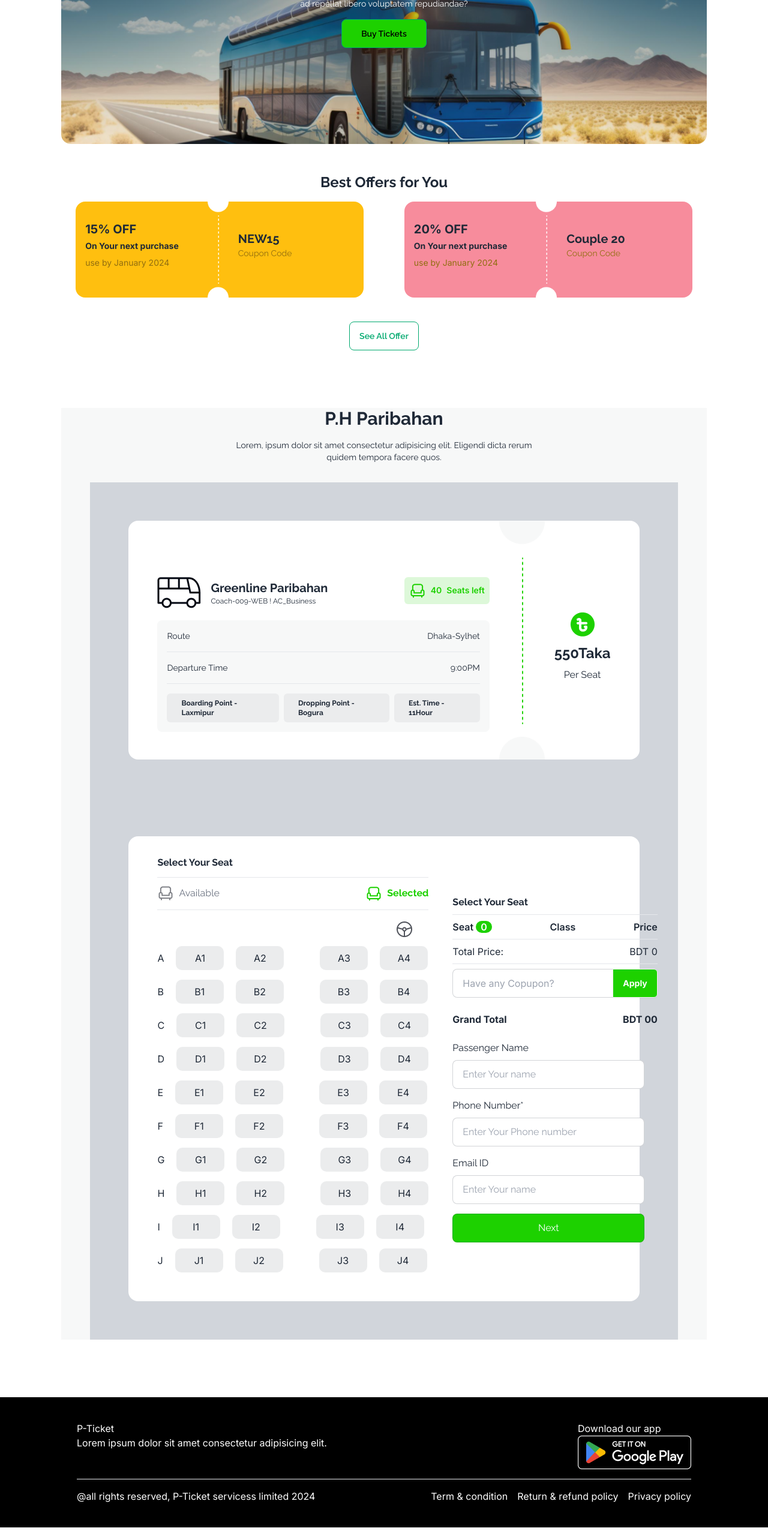
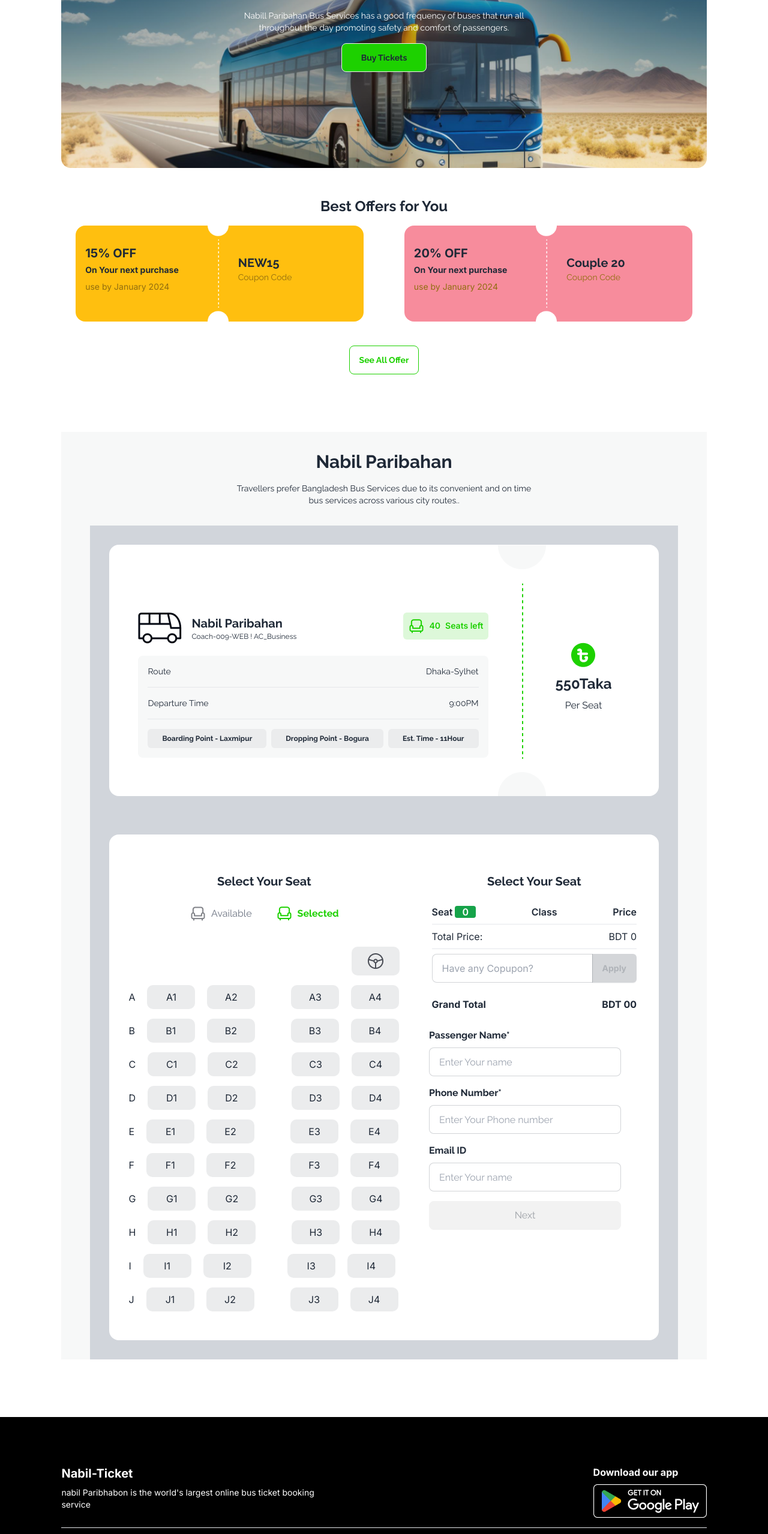
Before and after one commit to nipun-info/ticket-booking, a plain HTML site: page index.html in a window 1280 px wide. Shown: the part 240-2797 px from the top of the page at 60% size. Drawn offline with nearby package versions, Linux system fonts and the light colour scheme.

Commit message:
Complete the assignment

```diff
--- a/css/style.css
+++ b/css/style.css
@@ -1,12 +1,8 @@
 /* google font */
-
 @import url('https://fonts.googleapis.com/css2?family=Raleway:ital,wght@0,100..900;1,100..900&display=swap');
 
 @import url('https://fonts.googleapis.com/css2?family=Inter:wght@100..900&display=swap');
 
-/* :root {
-    --font-inter : "Inter", sans-serif;
-} */
 html {
     scroll-behavior: smooth;
 }
@@ -17,22 +13,6 @@ body {
 
 .font-inter {
     font-family: "Inter", sans-serif;
-}
-
-/* .hero {
-    background-image: url("../images/banner.png");
-    background-repeat: no-repeat;
-    background-position: center;
-    background-size: cover;
-    padding: 5rem 0 20rem;
-} */
-
-.ticket-buy {
-    background-color: #F7F8F8;
-    border-top: 2px solid #1DD100;
-    border-top-left-radius: 50px;
-    border-top-right-radius: 50px;
-    padding-top: 5rem;
 }
 
 .seat-number {
@@ -46,17 +26,6 @@ body {
     justify-content: center;
 }
 
-#seat-purches-count {
-    background-color: #1DD100;
-    color: #FFF;
-    padding: 0 8px;
-    border-radius: 10px;
-}
-
-.bg-green {
-    background-color: #1DD100;
-}
-
 .card-header,
 .ticket-purchase-card .card,
 .card-total-price {
@@ -64,7 +33,6 @@ body {
     justify-content: space-between;
     flex-direction: row;
     gap: 20px;
-
 }
 
 .ticket-purchase-card .card {
@@ -74,6 +42,14 @@ body {
     border-radius: 5px;
 }
 
+.bg-green {
+    background-color: #1DD100;
+}
+
+.disabled {
+    pointer-events: none;
+}
+
 .succes-model {
     position: absolute;
     top: 50%;
--- a/index.html
+++ b/index.html
@@ -17,10 +17,6 @@
                 extend: {
                     colors: {
                         primary: '#1DD100',
-                    },
-                    backgroundImage: {
-                        'hero-banner': "url('../images/banner.png')",
-                        'footer-texture': "url('/img/footer-texture.png')",
                     }
                 }
             }
@@ -29,14 +25,13 @@
 
     <!-- custom css font -->
     <link rel="stylesheet" href="css/style.css">
-
 </head>
 
 <body>
     <header id="header" class="max-w-[1368px] mx-auto lg:px-[10%] px-[2%]">
         <nav class="flex items-center justify-between py-4">
             <div class="nav-logo text-2xl font-bold">
-                P-Ticket
+                Nabil-Ticket
             </div>
             <ul class="lg:flex md:flex hidden  gap-8 text-sm ">
                 <li><a href="#">Home</a></li>
@@ -44,7 +39,7 @@
                 <li><a href="#">Destination</a></li>
                 <li><a href="#">Search</a></li>
             </ul>
-            <button class="btn btn-outline btn-success bg-[#E8FAE5] ">
+            <button class="btn btn-outline btn-success font-bold bg-[#E8FAE5] ">
                 Bus
                 <img src="images/bus-icon.png" alt="">
             </button>
@@ -54,16 +49,16 @@
     <main class="max-w-[1368px] mx-auto lg:px-[8%] px-[2%]">
         <!-- hero section -->
         <section id="hero-section"
-            class="hero rounded-2xl bg-[url('../images/banner.png')] bg-center bg-cover bg-no-repeat pt-10 pb-40">
+            class="hero rounded-2xl bg-[url('../images/banner.png')] bg-center bg-cover bg-no-repeat pt-20 pb-40">
             <div class="content max-w-[500px] mx-auto text-center text-white space-y-4">
                 <h1 class="lg:text-4xl text-2xl font-bold leading-10">
-                    End-to-End Travel With <br> P Paribahan
+                    End-to-End Travel With <br>Nabil Paribahan
                 </h1>
                 <p class="text-sm">
-                    Lorem ipsum dolor sit amet, consectetur adipisicing elit. Debitis perspiciatis ad repellat libero
-                    voluptatem repudiandae?
+                    Nabill Paribahan Bus Services has a good frequency of buses that run all throughout the day
+                    promoting safety and comfort of passengers.
                 </p>
-                <button id="scroll-by-ticket" class="btn btn-success bg-[#1DD100] px-8 font-semibold">
+                <button id="scroll-by-ticket" class="btn bg-primary px-8 font-bold">
                     <a href="#ticket-section">Buy Tickets</a>
                 </button>
             </div>
@@ -101,28 +96,27 @@
                         <p class="text-sm text-[#916E10]">Coupon Code</p>
                     </div>
                 </div>
-
             </div>
 
             <!-- button -->
             <div class="text-center my-10">
-                <button class="btn btn-outline btn-success ">See All Offer</button>
+                <button class="btn btn-outline text-primary font-bold">See All Offer</button>
             </div>
         </section>
 
         <!-- Ticket booking container -->
         <section id="ticket-section" class="bg-[#F7F8F8] my-24 ">
-            <div class="section-header max-w-[500px] mx-auto text-center pb-8">
-                <h2 class="text-3xl font-bold mb-4">P.H Paribahan</h2>
+            <div class="section-header max-w-[500px] mx-auto text-center py-8">
+                <h2 class="text-3xl font-bold mb-4">Nabil Paribahan</h2>
                 <p class="text-sm">
-                    Lorem, ipsum dolor sit amet consectetur adipisicing elit. Eligendi dicta rerum quidem tempora facere
-                    quos.
+                    Travellers prefer Bangladesh Bus Services due to its convenient and on time bus services across
+                    various city routes..
                 </p>
             </div>
 
             <div class="main-content lg:px-12 px-2">
                 <!-- =========  main content Top ====== -->
-                <div class="bg-gray-300 p-16">
+                <div class="bg-gray-300 p-8">
                     <div class="flex lg:flex-row flex-col gap-4 bg-white px-12  items-center rounded-2xl">
                         <!-- --------- Top left ------ -->
                         <div class=" mt-12">
@@ -132,14 +126,14 @@
                                 <div class="flex gap-4 items-center">
                                     <img src="./images/bus-logo.png" alt="">
                                     <div>
-                                        <h3 class="text-xl font-bold">Greenline Paribahan</h3>
+                                        <h3 class="text-xl font-bold">Nabil Paribahan</h3>
                                         <p class="text-xs">Coach-009-WEB ! AC_Business</p>
                                     </div>
                                 </div>
                                 <!-- top right -->
                                 <div>
                                     <p
-                                        class="bg-[#DDF8D9] p-2 rounded-md text-sm text-[#1DD100] font-semibold font-inter flex items-center gap-2">
+                                        class="bg-[#DDF8D9] p-2 rounded-md text-sm text-primary font-semibold font-inter flex items-center gap-2">
                                         <img src="./images/seat-green.png" alt="">
                                         <span id="seat-left">40 </span> Seats left
                                     </p>
@@ -189,13 +183,13 @@
                 </div>
 
                 <!-- =========  main content bottom ====== -->
-                <div class="bg-gray-300 p-16">
-                    <div class="flex lg:flex-row flex-col gap-10 bg-white px-12  items-center rounded-2xl py-8 ">
+                <div class="bg-gray-300 p-8">
+                    <div class="flex lg:flex-row flex-col lg:justify-between justify-center p-8 bg-white  rounded-2xl ">
                         <!-- ---- content bottom left ---- -->
-                        <div class="space-y-3">
-                            <h3 class="font-bold">Select Your Seat</h3>
+                        <div class="space-y-3 flex flex-col items-center mt-8">
+                            <h3 class="font-bold text-xl ">Select Your Seat</h3>
                             <hr>
-                            <div class="flex  justify-between">
+                            <div class="flex justify-between gap-10">
                                 <p class="flex items-center gap-2 text-gray-500">
                                     <img src="./images/seat-gray.png" alt="">
                                     Available
@@ -206,13 +200,16 @@
                                 </p>
                             </div>
                             <hr>
-                            <div class="ticket-booking font-inter mt-8 ">
-                                <div class="flex bg-[#EBECED]  relative">
-                                    <ul class="absolute right-6 top-1 ">
+                            <div class="font-inter mt-8 ">
+                                <div class="row mb-4 mt-4">
+                                    <ul class="flex justify-end  ">
+                                        <li class="seat-number">
                                             <img src="./images/wheel.png" alt="">
+                                        </li>
                                     </ul>
                                 </div>
-                                <div class="row mb-4 mt-12">
+
+                                <div class="row mb-4 mt-4">
                                     <ul class="flex items-center gap-5 ">
                                         <li>A</li>
                                         <li id="a1" class="seat-number">A1</li>
@@ -317,15 +314,18 @@
                         </div>
 
                         <!-- ---- content bottom right ---- -->
-                        <div class="">
-                            <div class="space-y-2">
-                                <h3 class="font-bold">Select Your Seat</h3>
+                        <div class="space-y-3 flex flex-col items-center mt-8 ">
+                            <h3 class="font-bold text-xl">Select Your Seat</h3>
                             <hr>
 
-                                <!-- ticket-table -->
-                                <div class="ticket-table font-inter space-y-2">
+                            <div class=" font-inter space-y-2">
                                 <div class="card-header">
-                                        <p class="font-semibold">Seat <span id="seat-purches-count">0</span></p>
+                                    <p class="font-semibold">
+                                        Seat
+                                        <span id="seat-purches-count" class="bg-green-600 text-white px-3 rounded">
+                                            0
+                                        </span>
+                                    </p>
                                     <p class="font-semibold">Class</p>
                                     <p class="font-semibold">Price</p>
 
@@ -342,7 +342,7 @@
                                     <input type="text" id="input-field" class="input input-bordered join-item w-fit"
                                         placeholder="Have any Copupon?">
                                     <button id="apply-btn"
-                                            class="btn join-item rounded-md bg-[#1DD100] text-white font-bold">
+                                        class="btn join-item rounded-md bg-[#1DD100] text-white font-bold" disabled>
                                         Apply
                                     </button>
                                 </div>
@@ -355,30 +355,29 @@
                             <!-- form -->
                             <form class="space-y-4">
                                 <div class="space-y-2">
-                                        <label for="">Passenger Name</label>
+                                    <label class="font-bold" for="">Passenger Name*</label>
                                     <input type="text" placeholder="Enter Your name"
                                         class="input input-bordered w-full max-w-xs" />
                                 </div>
 
                                 <div class="space-y-2">
-                                        <label for="">Phone Number*</label>
-                                        <input type="number" placeholder="Enter Your Phone number"
+                                    <label class="font-bold" for="">Phone Number*</label>
+                                    <input id="number-field" type="number" placeholder="Enter Your Phone number"
                                         class="input input-bordered w-full max-w-xs" />
                                 </div>
 
                                 <div class="space-y-2">
-                                        <label for="">Email ID</label>
+                                    <label class="font-bold" for="">Email ID</label>
                                     <input type="email" placeholder="Enter Your name"
                                         class="input input-bordered w-full max-w-xs" />
                                 </div>
 
                                 <button id="btn-next"
-                                        class="input input-bordered w-full max-w-xs bg-[#1DD100] text-white cursor-pointer ">
-                                        <!-- <a href="#hero-section">Next </a> -->
+                                    class="input input-bordered w-full max-w-xs bg-[#1DD100] text-white cursor-pointer"
+                                    disabled>
                                     <a href="#header">Next</a>
                                 </button>
                             </form>
-                            </div>
                         </div>
                     </div>
                 </div>
@@ -405,27 +404,27 @@
         </section>
     </main>
 
-
-    <footer class="bg-black text-white font-inter py-10 px-[10%]">
-        <div class="space-y-4  gap-5 ">
+    <!-- footer section start -->
+    <footer class="bg-black text-white font-inter py-20">
+        <div class="space-y-4  gap-5 max-w-[1368px] mx-auto lg:px-[8%] px-[2%]">
             <div class="footer-top flex justify-between">
-                <div class="footer-top-left">
-                    <h2>P-Ticket</h2>
-                    <p>
-                        Lorem ipsum dolor sit amet consectetur adipisicing elit.
+                <div class="footer-top-left w-[40%]">
+                    <h2 class="text-xl font-bold mb-2">Nabil-Ticket</h2>
+                    <p class="text-sm">
+                        nabil Paribhabon is the world's largest online bus ticket booking service
                     </p>
                 </div>
                 <div class="footer-top-right">
-                    <h4>Download our app </h4>
+                    <h4 class="mb-2 font-bold">Download our app </h4>
                     <img src="images/playstore.png" alt="">
                 </div>
             </div>
             <hr>
             <div class="footer-bottom flex justify-between">
-                <div class="footer-bottom-left">
-                    <p>@all rights reserved, P-Ticket servicess limited 2024</p>
+                <div class="footer-bottom-left w-[40%]">
+                    <p class="text-sm">@all rights reserved,Nabil paribabhon servicess limited 2024</p>
                 </div>
-                <div class="footer-bottom-right flex gap-4 ">
+                <div class="footer-bottom-right flex gap-4 text-sm w-[60%]">
                     <a href="">Term & condition</a>
                     <a href="">Return & refund policy</a>
                     <a href="">Privacy policy</a>
--- a/js/script.js
+++ b/js/script.js
@@ -1,20 +1,9 @@
-
 let seatCount = 0;
 let totalPriceSum = 0;
 
 const seatList = document.getElementsByClassName('seat-number');
 for (let seat of seatList) {
     seat.addEventListener('click', function (event) {
-        const seatName = event.target.innerText;
-
-
-
-
-
-        // set the background color
-        const addBackground = event.target;
-        addBackground.classList.add('bg-green')
-
 
         // ------- Seat left count
         const seatLeft = document.getElementById('seat-left').innerText;
@@ -23,9 +12,9 @@ for (let seat of seatList) {
         const seatAvailable = seatLeftValue - 1;
         setElementById('seat-left', seatAvailable);
 
-        if (seatAvailable < 0) {
-            alert("No seat available Now!!");
-        }
+        // ----- set the background color
+        event.target.classList.add('bg-green');
+        event.target.classList.add('disabled');
 
         // -------- Ticket purches count
         const ticketPurches = document.getElementById('seat-purches-count').innerText;
@@ -34,54 +23,28 @@ for (let seat of seatList) {
         const ticketPurchesCount = ticketPurchesValue + 1;
         setElementById('seat-purches-count', ticketPurchesCount);
 
-
+        // --------- if four ticket purches then alert
         if (ticketPurches < 4) {
-            // -------- add Ticket Purches
-            const priceCard = document.querySelector('.ticket-purchase-card')
-
-            // create Element
-            const cardDiv = document.createElement('div');
-            const seat = document.createElement('p');
-            const price = document.createElement('p');
-            const economy = document.createElement('p');
-
-            // adding class name
-            cardDiv.className = 'card';
-            seat.className = 'heading';
-            economy.className = 'economy';
-            price.className = 'price';
-
-            // set the innertext value
-            seat.innerText = seatName;
-            economy.innerText = "Economy";
-            price.innerText = '550'
-
-            priceCard.appendChild(cardDiv);
-            cardDiv.appendChild(seat);
-            cardDiv.appendChild(economy);
-            cardDiv.appendChild(price);
-
-            const totalPrice = parseInt(price.innerText);
-            totalPriceSum += totalPrice
-
-            setElementById('total-price', totalPriceSum);
-            setElementById('grand-total', totalPriceSum)
+            addPurchesTicket(event);
         } else {
             alert("You have already four ticket Purches");
+
         }
 
         // ------ ticket limit
         if (ticketPurchesCount > 4) {
-            event.target.disabled = true;
-            const removeBackground = event.target;
-            removeBackground.classList.remove('bg-green');
-            return ticketPurchesCount;
+            event.target.classList.remove('bg-green');
         }
 
+        // ------ there are no seat avaliable
+        if (seatAvailable < 0) {
+            alert("No seat available Now!!");
+        }
     });
 }
 
-// set inner text value function
+
+// ----- set inner text value function
 function setElementById(elementId, value) {
     const element = document.getElementById(elementId);
     element.innerText = value;
@@ -113,19 +76,27 @@ btn.addEventListener("click", function () {
         grandTotalElement.innerText = grandTotal;
         couponBox.style.display = "none";
     }
-
     else {
         alert("Invalid Coupon");
     }
+});
+// apply button show if you use correct coupon code
+document.getElementById('input-field').addEventListener('keyup', function (event) {
+    const value = event.target.value;
 
+    const applyButton = document.getElementById('apply-btn');
+    if (value === 'New15' || value === 'Couple 20') {
+        applyButton.removeAttribute('disabled');
+    } else {
+        applyButton.setAttribute('disabled', true)
+    }
 });
 
+
 // ------ model popup
-
 document.getElementById('btn-next').addEventListener('click', function () {
     const element = document.getElementById("success-model");
     element.classList.remove('hidden');
-
 });
 
 document.getElementById('continue-btn').addEventListener('click', function () {
@@ -134,40 +105,50 @@ document.getElementById('continue-btn').addEventListener('click', function () {
 });
 
 
+document.getElementById('number-field').addEventListener('keyup', function (event) {
+    const value = event.target.value;
+    const intValue = parseInt(value);
+
+    const nextButton = document.getElementById('btn-next');
+    if (Number.isInteger(intValue) && value.length >= 8) {
+        nextButton.removeAttribute('disabled');
+    } else {
+        nextButton.setAttribute('disabled', true)
+    }
+});
 
 
+// add Ticket purches function;
+function addPurchesTicket(event) {
+    let seatName = event.target.innerText;
 
-// function addPurchesTicket() {
-//     const priceCard = document.querySelector('.ticket-purchase-card')
+    const priceCard = document.querySelector('.ticket-purchase-card')
 
-//     // create Element
-//     const cardDiv = document.createElement('div');
-//     const seat = document.createElement('p');
-//     const price = document.createElement('p');
-//     const economy = document.createElement('p');
+    // create Element
+    const cardDiv = document.createElement('div');
+    const seat = document.createElement('p');
+    const price = document.createElement('p');
+    const economy = document.createElement('p');
 
-//     // adding class name
-//     cardDiv.className = 'card';
-//     seat.className = 'heading';
-//     economy.className = 'economy';
-//     price.className = 'price';
+    // adding class name
+    cardDiv.className = 'card';
+    seat.className = 'heading';
+    economy.className = 'economy';
+    price.className = 'price';
 
-//     // set the innertext value
-//     seat.innerText = 'A1'
-//     economy.innerText = "Economy";
-//     price.innerText = '550'
+    // set the innertext value
+    seat.innerText = seatName;
+    economy.innerText = "Economy";
+    price.innerText = '550'
 
+    priceCard.appendChild(cardDiv);
+    cardDiv.appendChild(seat);
+    cardDiv.appendChild(economy);
+    cardDiv.appendChild(price);
 
+    const totalPrice = parseInt(price.innerText);
+    totalPriceSum += totalPrice;
 
-//     priceCard.appendChild(cardDiv);
-//     cardDiv.appendChild(seat);
-//     cardDiv.appendChild(economy);
-//     cardDiv.appendChild(price);
-
-//     const totalPrice = parseInt(price.innerText);
-//     totalPriceSum += totalPrice
-
-//     console.log("Total Price", totalPriceSum);
-
-//     document.getElementById('totalPrice').innerText = totalPriceSum;
-// }
+    setElementById('total-price', totalPriceSum);
+    setElementById('grand-total', totalPriceSum);
+}
```
Lines whose indentation alone changed are shown as unchanged.
